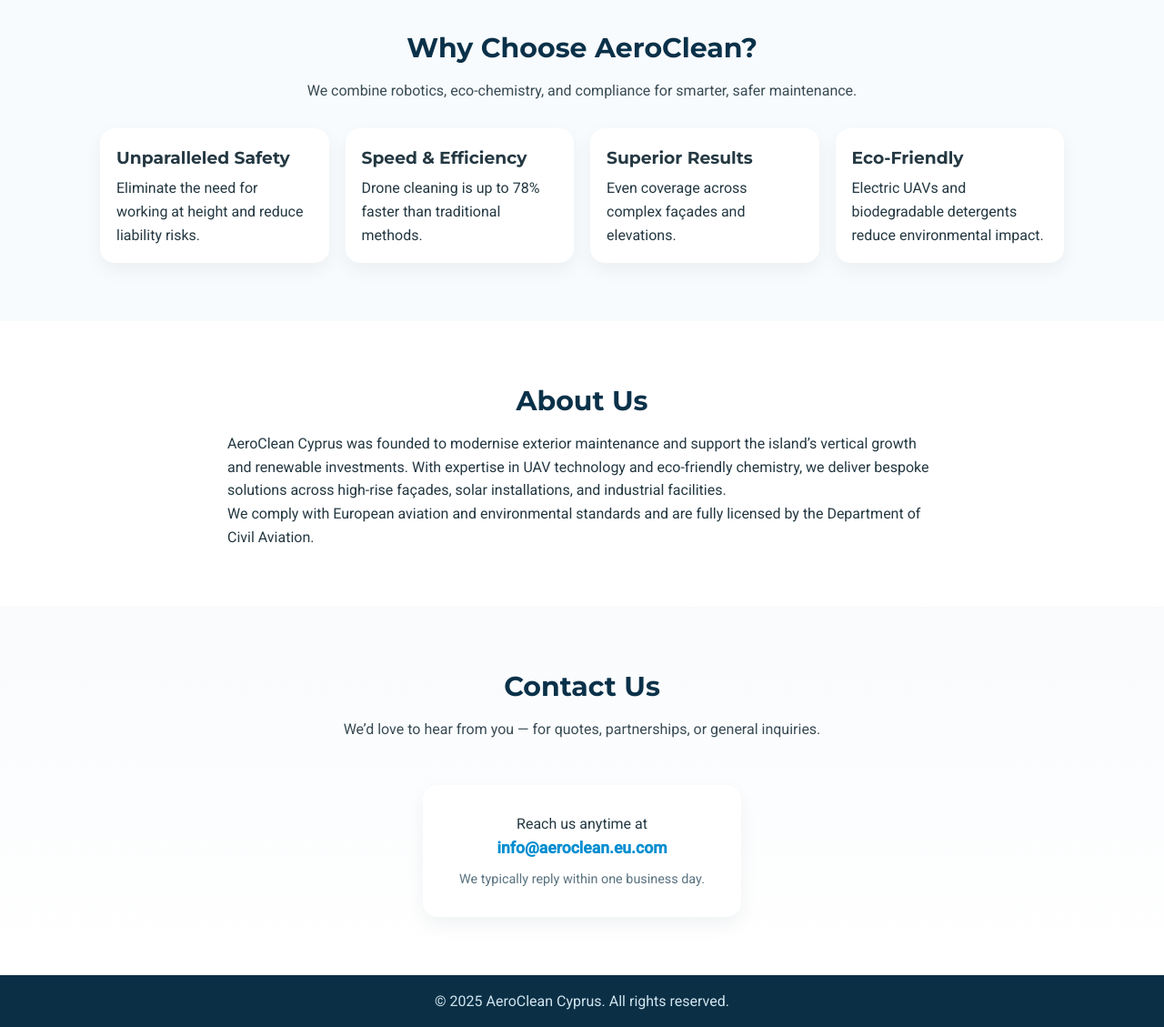
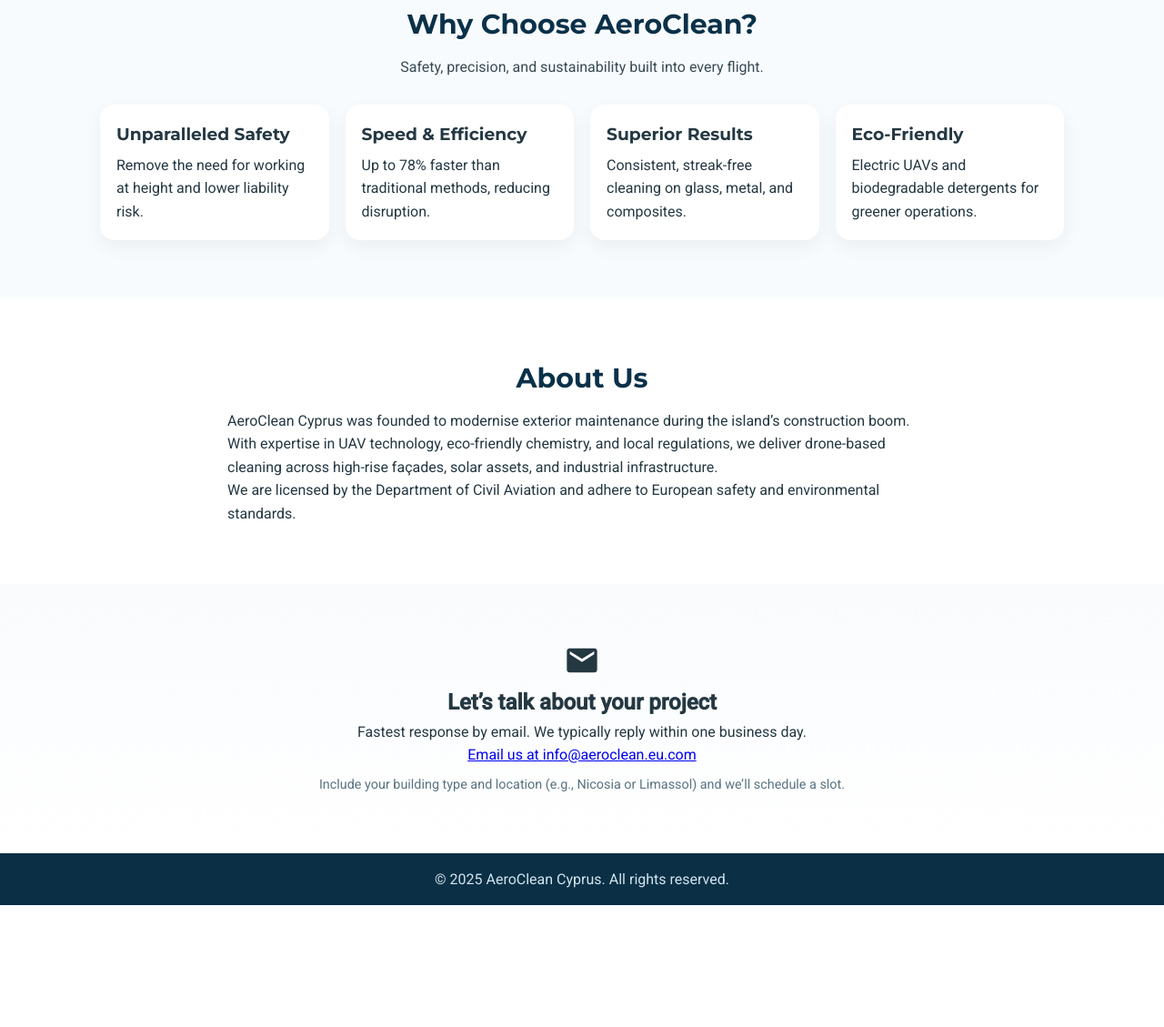
Before and after one commit to Jorrit-Schafer/aeroclean-site, a plain HTML site: page index.html in a window 1280 px wide. Shown: the part 984-2113 px from the top of the page at 91% size. After the commit the page ends 1979 px from the top, so only its background shows below. Drawn offline with Linux system fonts and the light colour scheme.

Commit message:
Update index.html

```diff
--- a/index.html
+++ b/index.html
@@ -1,14 +1,13 @@
 <!DOCTYPE html>
 <html lang="en">
 <head>
-  <meta charset="UTF-8">
-  <meta name="viewport" content="width=device-width, initial-scale=1.0">
-  <meta http-equiv="X-UA-Compatible" content="IE=edge">
+  <meta charset="UTF-8" />
+  <meta name="viewport" content="width=device-width, initial-scale=1.0" />
   <title>AeroClean Cyprus – Drone-Powered Cleaning Solutions</title>
-  <meta name="description" content="AeroClean Cyprus provides safe, fast and sustainable exterior maintenance with drone-powered cleaning solutions across Cyprus.">
+  <meta name="description" content="AeroClean Cyprus delivers drone-based exterior cleaning and inspection services across Cyprus. Safe, fast, and sustainable." />
   <link rel="preconnect" href="https://fonts.gstatic.com" crossorigin>
   <link href="https://fonts.googleapis.com/css2?family=Montserrat:wght@600;700&family=Roboto:wght@300;400;500&display=swap" rel="stylesheet">
-  <link rel="stylesheet" href="styles.css">
+  <link rel="stylesheet" href="styles.css" />
 </head>
 <body>
   <!-- Header -->
@@ -31,14 +30,17 @@
     <div class="container hero-grid">
       <div class="hero-copy">
         <h1>Elevate your clean<br><span class="accent">Safe. Fast. Sustainable.</span></h1>
-        <p>AeroClean Cyprus revolutionises exterior maintenance with drone-powered cleaning. We deliver superior results without scaffolding, protecting your assets and the environment.</p>
+        <p>
+          AeroClean Cyprus revolutionises exterior maintenance with drone-powered cleaning.
+          We deliver superior results without scaffolding, protecting your assets and the environment.
+        </p>
         <div class="hero-ctas">
           <a class="btn btn-primary" href="#contact">Request a Quote</a>
           <a class="btn btn-secondary" href="#services">Learn More</a>
         </div>
       </div>
       <div class="hero-art">
-        <img src="hero.png" alt="Drone cleaning high-rise glass building" loading="eager">
+        <img src="hero.png" alt="Drone cleaning glass high-rise" loading="eager">
       </div>
     </div>
   </section>
@@ -47,19 +49,21 @@
   <section id="services" class="section">
     <div class="container">
       <h2 class="section-title">Our Services</h2>
-      <p class="section-subtitle">From Nicosia to Limassol, we support Cyprus’s skyline and renewable sector with full-service drone cleaning.</p>
+      <p class="section-subtitle">
+        Supporting Cyprus’s skyline and renewable growth with advanced UAV cleaning and inspection.
+      </p>
       <div class="cards">
         <article class="card">
           <h3>High-Rise & Commercial</h3>
-          <p>We clean façades, windows, and signage on skyscrapers, offices, and hotels without disruption.</p>
+          <p>Façade, window, and signage cleaning without scaffolding or disruption to operations.</p>
         </article>
         <article class="card">
           <h3>Solar & Renewable</h3>
-          <p>We maximise solar efficiency with precision cleaning across rooftops and large-scale farms.</p>
+          <p>Maximise PV efficiency across rooftops and farms with gentle, water-efficient cleaning.</p>
         </article>
         <article class="card">
           <h3>Industrial & Infrastructure</h3>
-          <p>Rapid, safe cleaning for bridges, factories, and public infrastructure with minimal ground footprint.</p>
+          <p>Safe, efficient exterior cleaning for bridges, plants, and public facilities.</p>
         </article>
       </div>
     </div>
@@ -69,23 +73,23 @@
   <section id="whyus" class="section section-alt">
     <div class="container">
       <h2 class="section-title">Why Choose AeroClean?</h2>
-      <p class="section-subtitle">We combine robotics, eco-chemistry, and compliance for smarter, safer maintenance.</p>
+      <p class="section-subtitle">Safety, precision, and sustainability built into every flight.</p>
       <div class="features">
         <div class="feature">
           <h3>Unparalleled Safety</h3>
-          <p>Eliminate the need for working at height and reduce liability risks.</p>
+          <p>Remove the need for working at height and lower liability risk.</p>
         </div>
         <div class="feature">
           <h3>Speed & Efficiency</h3>
-          <p>Drone cleaning is up to 78% faster than traditional methods.</p>
+          <p>Up to 78% faster than traditional methods, reducing disruption.</p>
         </div>
         <div class="feature">
           <h3>Superior Results</h3>
-          <p>Even coverage across complex façades and elevations.</p>
+          <p>Consistent, streak-free cleaning on glass, metal, and composites.</p>
         </div>
         <div class="feature">
           <h3>Eco-Friendly</h3>
-          <p>Electric UAVs and biodegradable detergents reduce environmental impact.</p>
+          <p>Electric UAVs and biodegradable detergents for greener operations.</p>
         </div>
       </div>
     </div>
@@ -95,27 +99,33 @@
   <section id="about" class="section">
     <div class="container narrow">
       <h2 class="section-title">About Us</h2>
-      <p>AeroClean Cyprus was founded to modernise exterior maintenance and support the island’s vertical growth and renewable investments. With expertise in UAV technology and eco-friendly chemistry, we deliver bespoke solutions across high-rise façades, solar installations, and industrial facilities.</p>
-      <p>We comply with European aviation and environmental standards and are fully licensed by the Department of Civil Aviation.</p>
+      <p>
+        AeroClean Cyprus was founded to modernise exterior maintenance during the island’s construction boom.
+        With expertise in UAV technology, eco-friendly chemistry, and local regulations, we deliver drone-based
+        cleaning across high-rise façades, solar assets, and industrial infrastructure.
+      </p>
+      <p>
+        We are licensed by the Department of Civil Aviation and adhere to European safety and environmental standards.
+      </p>
     </div>
   </section>
 
-  <!-- Contact (Improved layout) -->
+  <!-- Contact -->
   <section id="contact" class="section section-alt contact-section">
     <div class="container">
-      <h2 class="section-title">Contact Us</h2>
-      <p class="section-subtitle">
-        We’d love to hear from you — for quotes, partnerships, or general inquiries.
-      </p>
+      <div class="contact-card">
+        <svg class="contact-icon" width="40" height="40" viewBox="0 0 24 24" aria-hidden="true">
+          <path d="M20 4H4a2 2 0 0 0-2 2v12a2 2 0 0 0 2 2h16a2 2 0 0 0 2-2V6a2 2 0 0 0-2-2Zm0 4-8 5L4 8V6l8 5 8-5v2Z" fill="currentColor"/>
+        </svg>
 
-      <div class="contact-box">
-        <p>
-          Reach us anytime at<br>
-          <a href="mailto:info@aeroclean.eu.com" class="contact-email">info@aeroclean.eu.com</a>
-        </p>
-        <p class="contact-note">
-          We typically reply within one business day.
-        </p>
+        <h2 class="contact-title">Let’s talk about your project</h2>
+        <p class="contact-text">Fastest response by email. We typically reply within one business day.</p>
+
+        <a class="contact-btn" href="mailto:info@aeroclean.eu.com">
+          Email us at <span>info@aeroclean.eu.com</span>
+        </a>
+
+        <p class="contact-note">Include your building type and location (e.g., Nicosia or Limassol) and we’ll schedule a slot.</p>
       </div>
     </div>
   </section>
```
